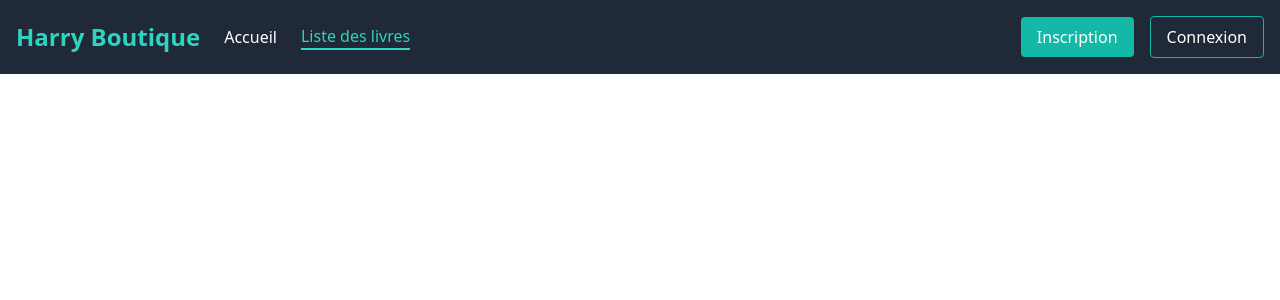
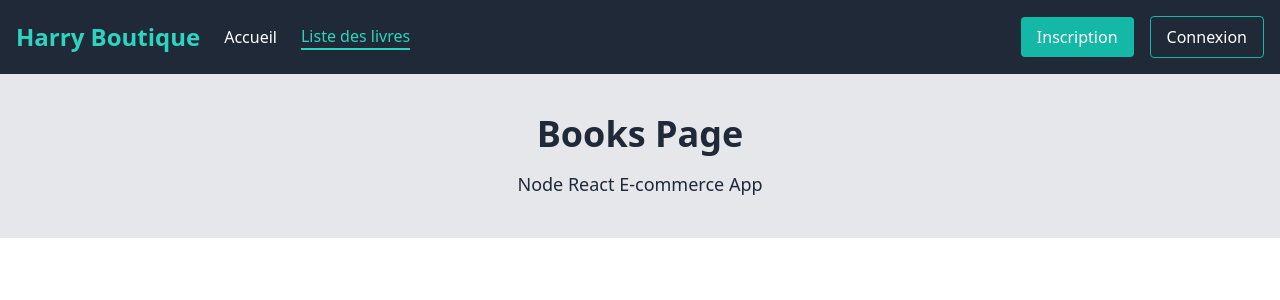
Before and after one commit to Harry8679/Book-E-commerce-Front, a React (Create React App) app: page /listes-des-livres in a window 1280 px wide. Shown: the top 300 px of the page. Built offline with nearby package versions, Linux system fonts and the light colour scheme; the HTML template or start-up script is replaced by a standard one.

Commit message:
Books page created

```diff
--- a/src/App.js
+++ b/src/App.js
@@ -6,6 +6,7 @@ import Signup from './pages/Signup';
 import Home from './pages/Home';
 import Navbar from './components/Navbar';
 import Profile from './pages/Profile';
+import Books from './pages/Books';
 
 function App() {
   const [isAuthenticated, setIsAuthenticated] = useState(false);
@@ -35,6 +36,7 @@ function App() {
         <Route path="/signin" element={isAuthenticated ? (<Navigate to="/" />) : (<Signin login={login} />)} />
         <Route path="/signup" element={isAuthenticated ? (<Navigate to="/" />) : (<Signup />)} />
         <Route path="/profile" element={isAuthenticated ? (<Profile />) : (<Navigate to="/signin" />)} />
+        <Route path="/listes-des-livres" element={<Books />} />
         <Route path="/" element={<Home />} />
       </Routes>
     </BrowserRouter>
--- /dev/null
+++ b/src/pages/Books.jsx
@@ -0,0 +1,10 @@
+import React from 'react'
+import Layout from '../components/Layout'
+
+const Books = () => {
+  return (
+    <Layout title='Books Page' description='Node React E-commerce App'></Layout>
+  )
+}
+
+export default Books
```
